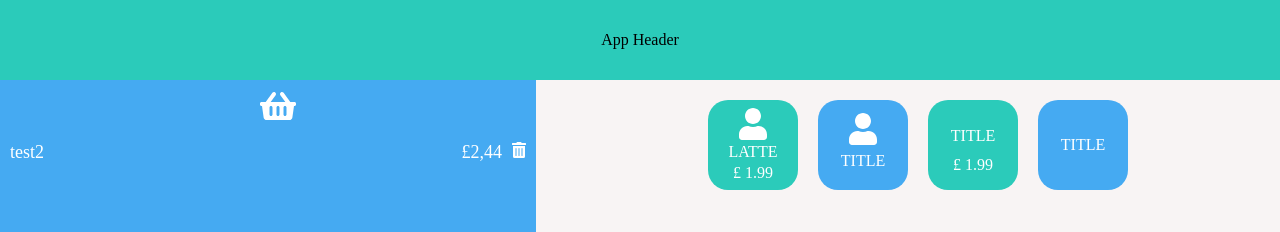
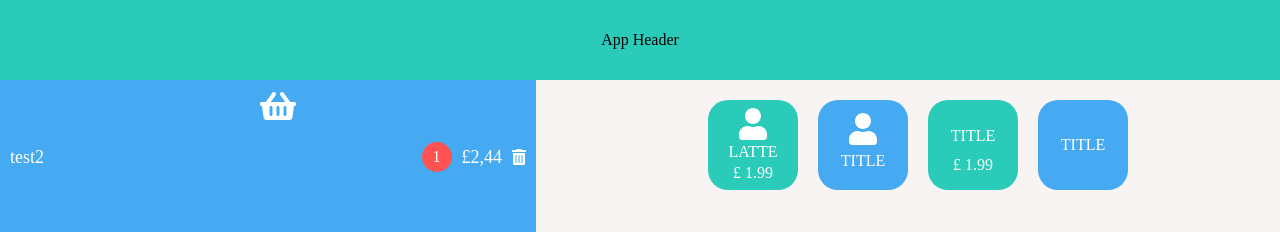
Before and after one commit to EdAncerys/TillAppOnMobileDevicesReact, a React (Create React App) app: page / in a window 1280 px wide. Shown: the top 232 px of the page. Built offline with nearby package versions, Linux system fonts and the light colour scheme.

Commit message:
Add css styling to side menu

```diff
--- a/src/Components/TillApp/TillApp.jsx
+++ b/src/Components/TillApp/TillApp.jsx
@@ -1,4 +1,4 @@
-import React, { useState, createContext } from 'react';
+import React, { useState } from 'react';
 import colors from '../../config/colors';
 import { TillAppContext } from './TillAppContext';
 
@@ -8,7 +8,7 @@ import TillAppSideMenu from './TillAppSideMenu';
 export default function AppMenu() {
   const [totalPrice, setTotalPrice] = useState(0);
   const [selectedItems, setSelectedItems] = useState([
-    { title: 'test2', price: '2,44' },
+    { title: 'test2', quantity: 1, price: '2,44' },
   ]);
 
   return (
--- a/src/Components/TillApp/TillAppMenuButton.jsx
+++ b/src/Components/TillApp/TillAppMenuButton.jsx
@@ -27,7 +27,7 @@ export default function TillAppMenuButton({
   };
 
   const handleQuantity = () => {
-    const result = selectedItems.map((item) => {
+    selectedItems.map((item) => {
       if (item.title === title) item.quantity += 1;
     });
   };
--- a/src/Components/TillApp/TillAppTextPrint.jsx
+++ b/src/Components/TillApp/TillAppTextPrint.jsx
@@ -24,7 +24,7 @@ export default function TillAppTextPrint({
       <div style={{ ...styles.text, ...{ flex: 1, color: color } }}>
         {title}
       </div>
-      <div style={{ ...styles.text, ...{ color: color } }}>{quantity}</div>
+      <div style={{ ...styles.quantity, ...{ color: color } }}>{quantity}</div>
       <div style={{ ...styles.text, ...{ color: color } }}>£{price}</div>
       <FontAwesomeIcon
         style={styles.icon}
@@ -39,7 +39,7 @@ export default function TillAppTextPrint({
 const styles = {
   container: {
     display: 'flex',
-    padding: 0,
+    alignItems: 'center',
     marginTop: 10,
   },
   text: {
@@ -49,4 +49,14 @@ const styles = {
   icon: {
     marginLeft: 10,
   },
+  quantity: {
+    display: 'grid',
+    width: 30,
+    height: 30,
+    borderRadius: '50%',
+    justifyContent: 'center',
+    alignItems: 'center',
+    backgroundColor: colors.danger,
+    marginRight: 10,
+  },
 };
```
